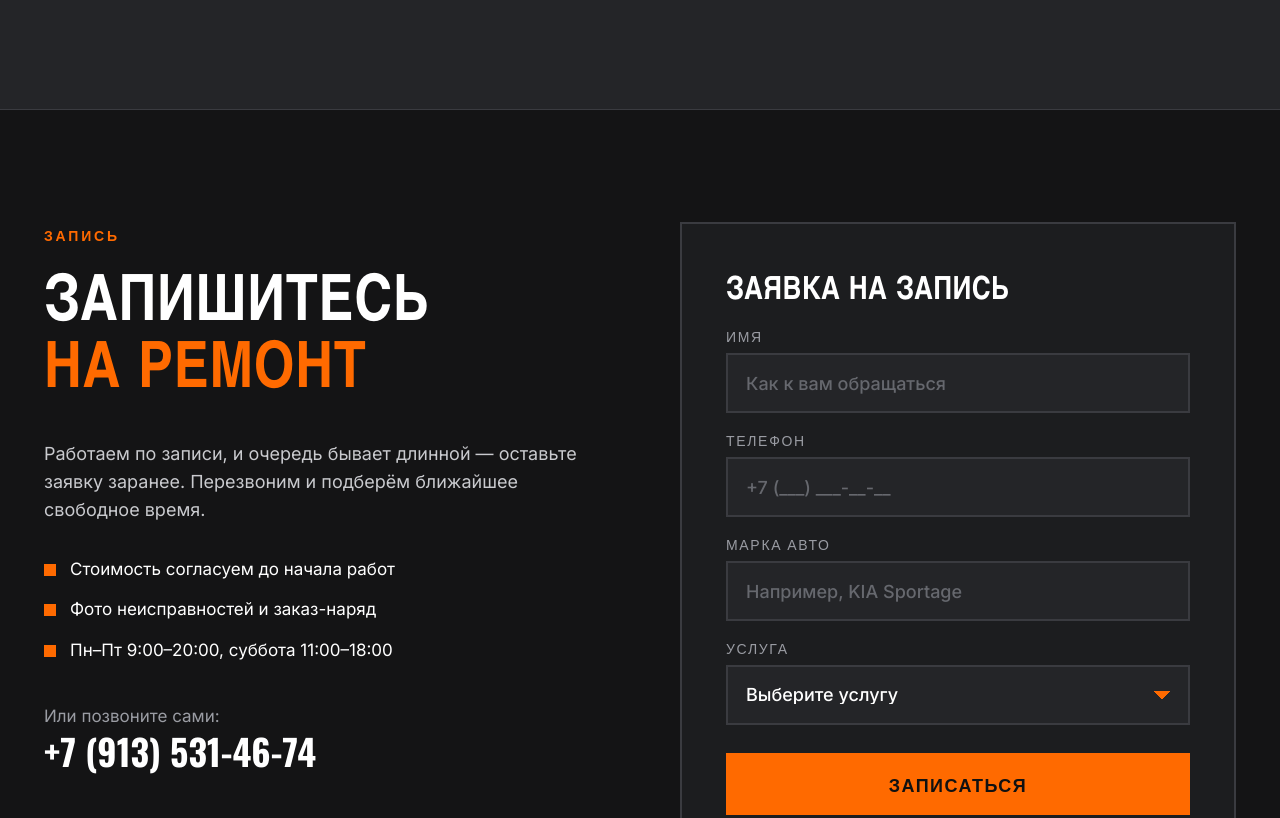
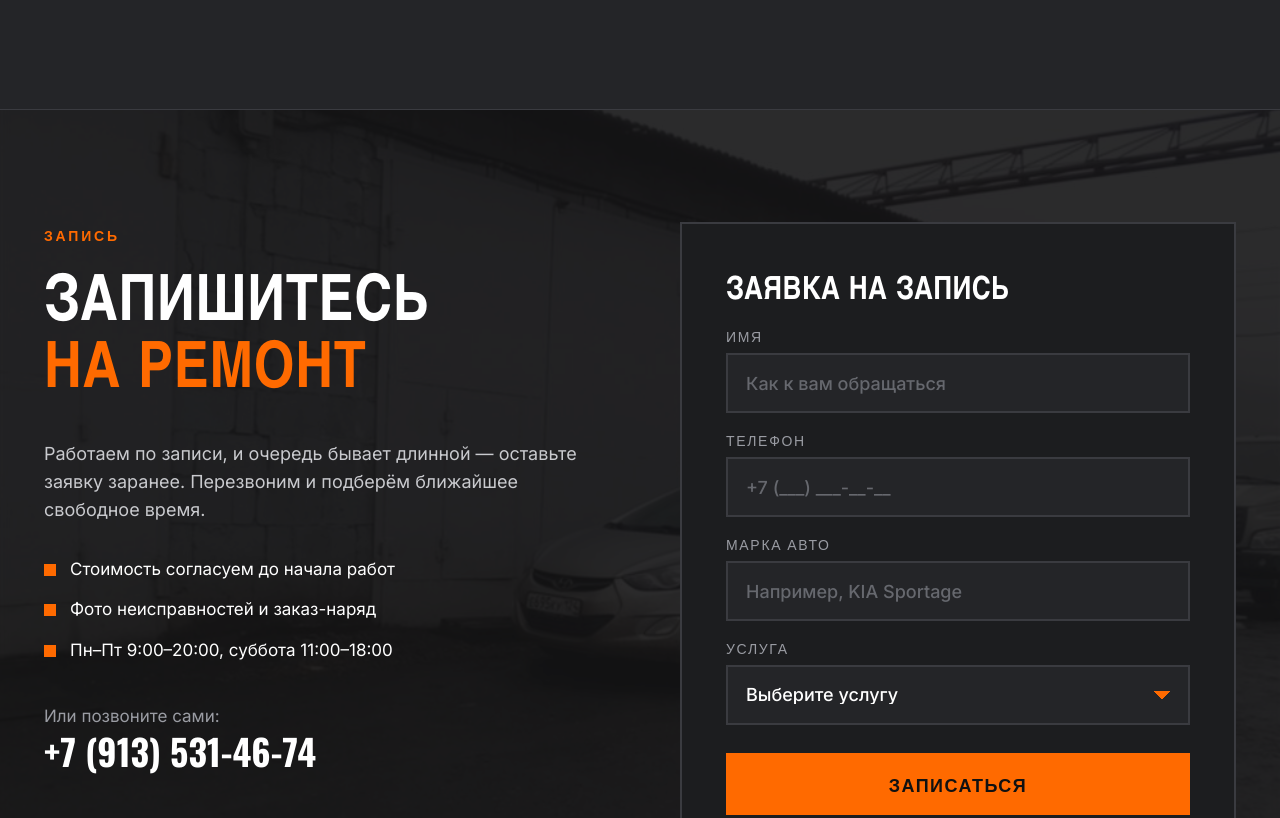
Before and after one commit to clashbayt5-collab/avtokoreya, a plain HTML site: page index.html in a window 1280 px wide. Shown: the part 6348-7166 px from the top of the page. Drawn offline with nearby package versions, Linux system fonts and the light colour scheme.

Commit message:
Фон блока записи: фото, которое есть в папке img
Co-Authored-By: Claude Opus 5.5 <noreply@anthropic.com>

```diff
--- a/index.html
+++ b/index.html
@@ -257,7 +257,7 @@
   .review span { color: var(--muted); font-size: 15px; }
 
   /* Форма */
-  .booking { position: relative; background: #111 url("img/boks.jpg") center/cover no-repeat; }
+  .booking { position: relative; background: #111 url("img/dvor.jpg") center/cover no-repeat; }
   .booking::before { content: ""; position: absolute; inset: 0; background: rgba(20,20,22,.9); }
   .booking .wrap { position: relative; display: grid; grid-template-columns: 1fr 1fr; gap: 80px; align-items: start; }
   .booking-info p { color: #c9cace; font-size: 18px; margin-bottom: 32px; }
```
